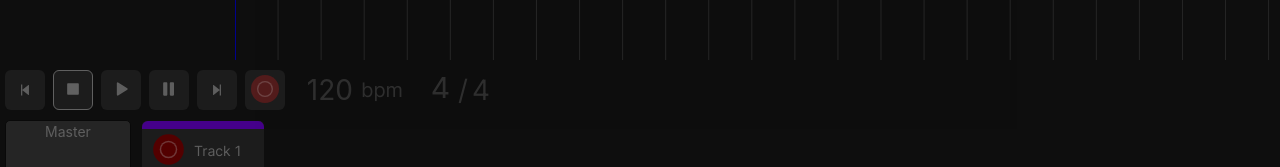
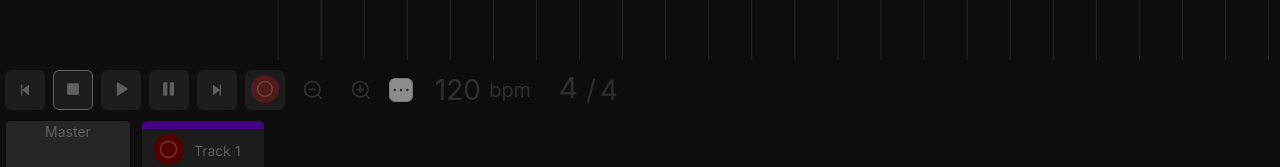
Before and after one commit to NoahJYoung/dawphin, a React (Vite) app: page / in a window 1280 px wide. Shown: the part 380-547 px from the top of the page. Built offline with nearby package versions, Linux system fonts and the light colour scheme.

Commit message:
zoom button placement

```diff
--- a/src/pages/DAW/components/TransportView/components/TransportControls/TransportControls.module.scss
+++ b/src/pages/DAW/components/TransportView/components/TransportControls/TransportControls.module.scss
@@ -4,7 +4,7 @@
   display: flex;
   align-items: center;
   gap: 0.5rem;
-  justify-content: space-evenly;
+  justify-content: space-between;
 
   .transportButton {
     display: flex;
@@ -18,6 +18,26 @@
     width: 2.5rem;
   }
 
+  .zoomControl {
+    color: $text-dark;
+    display: flex;
+    justify-content: center;
+    align-items: center;
+    background: transparent;
+    border: none;
+    height: 2.5rem;
+    width: 2.5rem;
+  }
+
+  .elipsis {
+    color: $text-dark;
+    display: flex;
+    justify-content: center;
+    align-items: center;
+    height: 1.5rem;
+    width: 1.5rem;
+  }
+
   .transportButton:hover {
     opacity: 0.5;
   }
--- a/src/pages/DAW/components/TransportView/components/TransportControls/TransportControls.tsx
+++ b/src/pages/DAW/components/TransportView/components/TransportControls/TransportControls.tsx
@@ -1,4 +1,10 @@
-import { StepBackwardOutlined, StepForwardOutlined } from "@ant-design/icons";
+import {
+  EllipsisOutlined,
+  StepBackwardOutlined,
+  StepForwardOutlined,
+  ZoomInOutlined,
+  ZoomOutOutlined,
+} from "@ant-design/icons";
 import { Button } from "antd";
 import { observer } from "mobx-react-lite";
 import { AudioEngine } from "src/AudioEngine";
@@ -110,6 +116,51 @@ export const TransportControls = observer(
           }
           onClick={audioEngine.record}
         />
+
+        <Button
+          className={styles.zoomControl}
+          icon={
+            <ZoomOutOutlined
+              style={{
+                display: "flex",
+                alignItems: "center",
+                justifyContent: "center",
+                fontSize: 20,
+              }}
+            />
+          }
+          onClick={() => audioEngine.setZoom("zoomOut")}
+        />
+
+        <Button
+          className={styles.zoomControl}
+          icon={
+            <ZoomInOutlined
+              style={{
+                display: "flex",
+                alignItems: "center",
+                justifyContent: "center",
+                fontSize: 20,
+              }}
+            />
+          }
+          onClick={() => audioEngine.setZoom("zoomIn")}
+        />
+
+        <Button
+          className={styles.elipsis}
+          icon={
+            <EllipsisOutlined
+              style={{
+                display: "flex",
+                alignItems: "center",
+                justifyContent: "center",
+                fontSize: 20,
+              }}
+            />
+          }
+          onClick={() => alert("Project Settings Modal")}
+        />
       </div>
     );
   }
```
